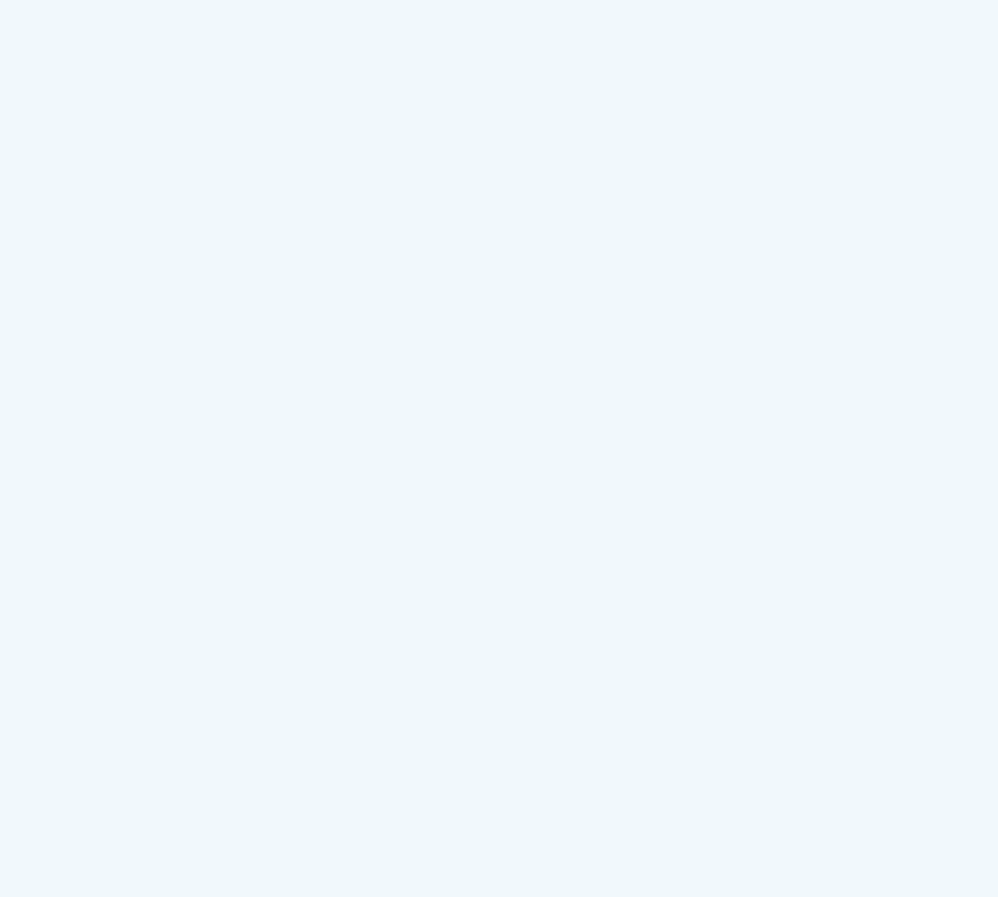
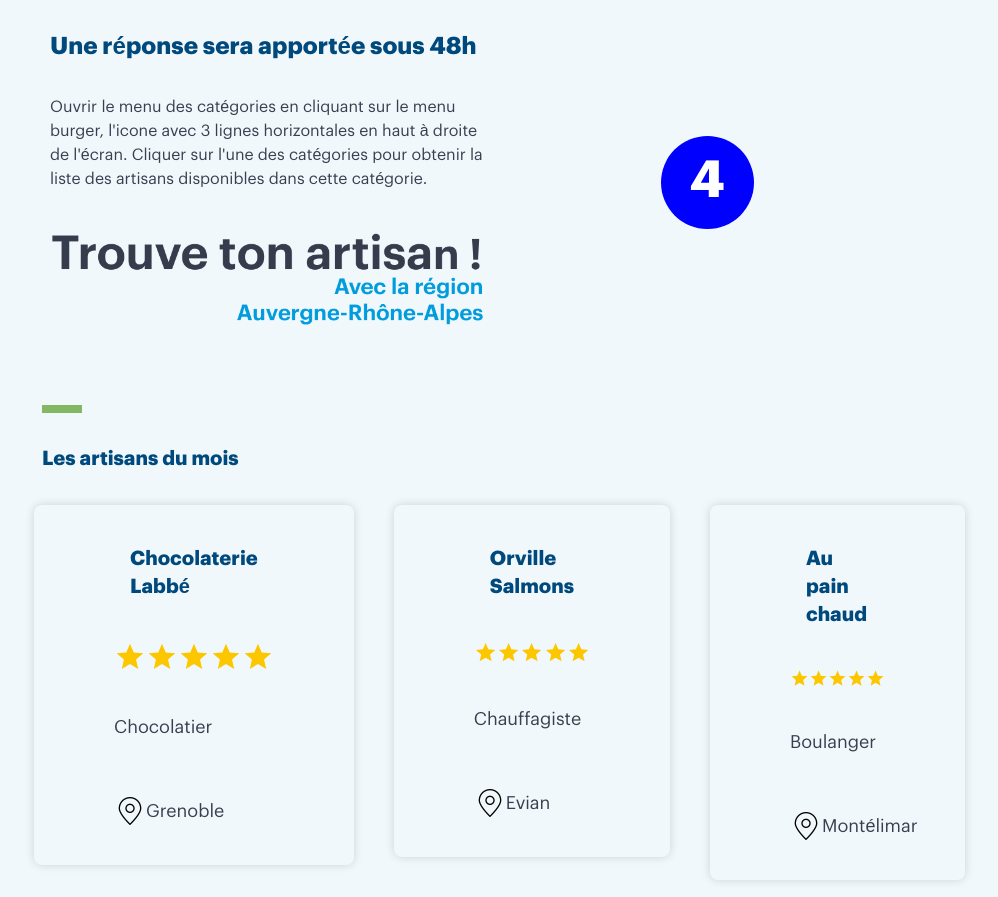
Before and after one commit to BushepII/trouver_artisan, an Angular app: page / in a window 1280 px wide. Shown: the part 1900-2797 px from the top of the page, without its empty margins (246-1244 px from the left). Before the commit the page ends 800 px from the top, so only its background shows below. Built offline with nearby package versions, Linux system fonts and the light colour scheme.

Commit message:
First working version of home page

```diff
--- a/src/app/app.component.html
+++ b/src/app/app.component.html
@@ -1,4 +1,5 @@
 <app-header class="xl:max-w-3/5 mx-auto" (sectionToggled)="onSectionToggled($event)"></app-header>
-<main class="xl:max-w-3/5 mx-auto" [ngClass]="{ 'my-24': !menuOpen && !searchOpen, 'my-80': menuOpen, 'my-38': searchOpen }">
+<main class="" [ngClass]="{'my-40': !menuOpen && !searchOpen, 'my-80': menuOpen, 'my-38': searchOpen }">
+    <app-home></app-home>
 </main>
 <app-footer></app-footer>
--- a/src/app/components/card-artisan/card-artisan.component.html
+++ b/src/app/components/card-artisan/card-artisan.component.html
@@ -1,6 +1,6 @@
-<div class="flex flex-col justify-evenly shadow-[0_0_10px_rgba(0,0,0,0.15)] rounded-lg p-6 items-center max-w-6xl mx-auto w-10/12 sm:w-9/12 md:w-4/5 lg:w-3/5 xl:w-2/5">
+<a href="#" class="flex flex-col justify-evenly shadow-[0_0_10px_rgba(0,0,0,0.15)] rounded-lg p-6 items-center px-20">
     <section class="space-y-6">
-        <h3 class="font-bold p-4 text-xl">{{ name }}</h3>
+        <h3 class="p-4 text-xl">{{ name }}</h3>
         <div class="flex justify-evenly">
             <ng-container *ngFor="let star of [0,1,2,3,4]; let i = index">
                 <svg *ngIf="i < note" xmlns="http://www.w3.org/2000/svg" fill="currentColor" viewBox="0 0 24 24" class="w-auto h-auto text-yellow-400">
@@ -12,6 +12,10 @@
             </ng-container>
         </div>
         <p class="text-lg py-4">{{ specialty }}</p>
-        <p class="text-lg py-4">{{ location }}</p>
+
+        <div class="flex items-center">
+          <img src="/assets/images/localisation.png" class="w-full max-w-8 h-8" alt="icone de localisation">
+          <p class="text-lg py-4">{{ location }}</p>
+        </div>
     </section>
-</div>
+</a>
--- a/src/app/components/footer/footer.component.html
+++ b/src/app/components/footer/footer.component.html
@@ -2,7 +2,7 @@
     <div class="flex flex-col justify-evenly lg:flex-row lg:items-center">
         <a href=""><img src="/assets/images/Logo.png" alt="Logo trouve ton artisan de la région Auvergne-Rhône-Alpes" class="w-full max-w-md h-auto"></a>
         <section class="p-4">
-            <h2 class="font-bold mb-6">Notre adresse</h2>
+            <h2 class="mb-6">Notre adresse</h2>
             <p>101 cours Charlemagne<br>
                 CS 20033<br>
                 69269 LYON CEDEX 02<br>
--- a/src/app/components/header/header.component.html
+++ b/src/app/components/header/header.component.html
@@ -1,5 +1,5 @@
 <header class="w-full fixed top-0 left-0 z-50 xl:shadow-md bg-[#f1f8fc]">
-    <nav class="xl:max-w-7xl xl:mx-auto shadow-md xl:shadow-none">
+    <nav class="xl:max-w-3/5 xl:mx-auto shadow-md xl:shadow-none">
         <div class="flex justify-between items-center p-2">
             <!-- Logo -->
             <a href="" class="mr-10"><img src="/assets/images/Logo.png" alt="Logo trouve ton artisan de la région Auvergne-Rhône-Alpes" class="w-full max-w-md h-auto"></a>
--- a/src/app/components/home/home.component.html
+++ b/src/app/components/home/home.component.html
@@ -1,8 +1,22 @@
-<div *ngFor="let instruction of instructions" class="flex flex-col justify-between shadow-md rounded-lg p-6 mt-24 items-center">
-    <p class="text-5xl font-bold text-white bg-blue-500 w-16 h-16 flex items-center justify-center rounded-full mb-4">{{ instruction.id }}</p>
-    <section class="flex flex-col items-start w-full">
-        <h3 class="font-bold p-4">{{ instruction.step }}</h3>
-        <p class="p-4">{{ instruction.instruction }}</p>
-    </section>
-    <img [src]="instruction.picture" alt="" class="p-4 w-full max-w-lg h-auto">
-</div>
+<section class="xl:max-w-3/5 mx-auto">
+    <h1 class="text-3xl">Trouve ton artisan !</h1>
+    <hr class="border-t-8 border-[#cd2c2e] w-10 my-8 mx-8">
+    <h2 class="text-xl mx-8">Instructions pour trouver ton artisan :</h2>
+    <div *ngFor="let instruction of instructions; let i = index" class="flex flex-col justify-between p-6 mt-24 items-center lg:flex-row lg:gap-x-40" [ngClass]="{'lg:flex-row': i % 2 === 0,'lg:flex-row-reverse': i % 2 !== 0 }">
+        <div class="circle flex justify-center items-center w-full">
+            <p class="font-bold text-white">{{ instruction.id }}</p>
+        </div>
+        <section class="flex flex-col items-start w-full">
+            <h3 class="p-4 text-2xl">{{ instruction.step }}</h3>
+            <p class="p-4">{{ instruction.instruction }}</p>
+            <img [src]="instruction.picture" alt="" class="p-4 w-full max-w-lg h-auto">
+        </section>
+    </div>
+
+    <hr class="border-t-8 border-[#82b864] w-10 my-8 mx-8">
+    <h2 class="text-xl mx-8 mb-8">Les artisans du mois</h2>
+    <div class="flex flex-col w-full justify-between gap-y-10 gap-x-10 lg:flex-row px-6">
+        <app-card-artisan *ngFor="let artisan of topArtisans" [name]="artisan.name" [note]="artisan.note" [specialty]="artisan.specialty" [location]="artisan.location"></app-card-artisan>
+    </div>
+
+</section>
--- a/src/app/components/home/home.component.scss
+++ b/src/app/components/home/home.component.scss
@@ -0,0 +1,8 @@
+.circle{
+    width: 20%;
+    border-radius: 50%;
+    background-color: blue;
+    text-align: center;
+    aspect-ratio: 1 / 1;
+    font-size: 4vw;
+}
--- a/src/app/components/home/home.component.ts
+++ b/src/app/components/home/home.component.ts
@@ -1,17 +1,22 @@
 import { Component, inject } from '@angular/core';
 import { InstructionService, Instruction } from '../../services/instructions.service';
 import { CommonModule } from '@angular/common';
+import { CardArtisanComponent } from '../card-artisan/card-artisan.component';
+import { ArtisanService, Artisan } from '../../services/artisans.service';
 
 @Component({
   selector: 'app-home',
-  imports: [CommonModule],
+  imports: [CommonModule, CardArtisanComponent],
   templateUrl: './home.component.html',
   styleUrl: './home.component.scss'
 })
 export class HomeComponent {
   private instructionService = inject(InstructionService);
+  private artisanService = inject(ArtisanService);
 
   instructions: Instruction[] = [];
+  artisans: Artisan[] = [];
+  topArtisans: Artisan[] = [];
 
   ngOnInit(): void {
     this.instructionService.getInstructions().subscribe({
@@ -20,5 +25,13 @@ export class HomeComponent {
       },
       error: (err) => console.error('Error fetching instructions:', err)
     });
+
+    this.artisanService.getArtisans().subscribe({
+      next: (data) => {
+        this.artisans = data;
+        this.topArtisans = this.artisans.filter(artisan => artisan.top === true).slice(0, 3);
+      },
+      error: (err) => console.error('Error fetching instructions:', err)
+    });
   }
 }
--- a/src/styles.scss
+++ b/src/styles.scss
@@ -14,4 +14,10 @@
 body {
     background-color: #f1f8fc;
     font-family: "Graphik", sans-serif;
+    color: #384050;
 }
+
+h1, h2, h3, h4, h5, h6 {
+    color: #00497c;
+    font-weight: bold;
+}
```
Also changed, not shown: src/assets/images/localisation.png (added).
